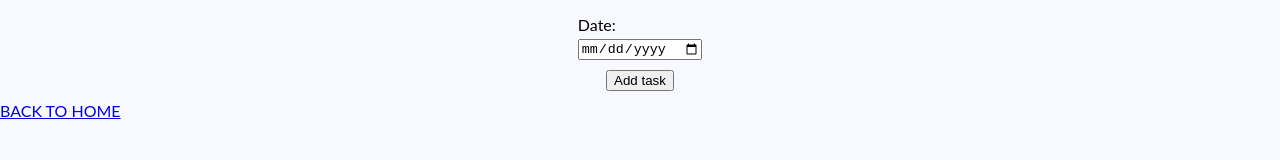
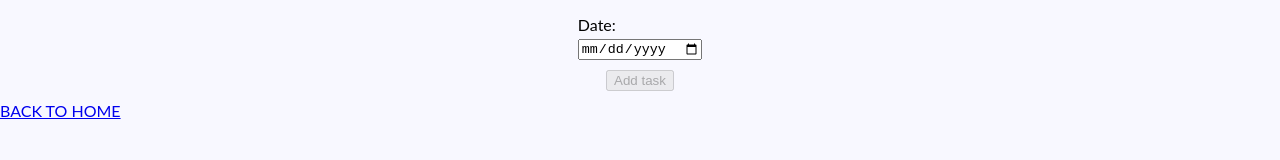
Before and after one commit to manuelsanchez2/to-do-app, a React (Create React App) app: page /add in a window 1280 px wide. Shown: the part 207-367 px from the top of the page. Built offline with nearby package versions, Linux system fonts and the light colour scheme.

Commit message:
Disable button if title or author is empty

```diff
--- a/src/pages/AddTask.js
+++ b/src/pages/AddTask.js
@@ -71,7 +71,12 @@ function AddTask() {
               onChange={handleDateChange}
             />
           </label>
-          <input className="main__button__add" type="submit" value="Add task" />
+          <input
+            className="main__button__add"
+            type="submit"
+            value="Add task"
+            disabled={!title || !author}
+          />
         </form>
 
         <Link to="/home">BACK TO HOME</Link>
```
